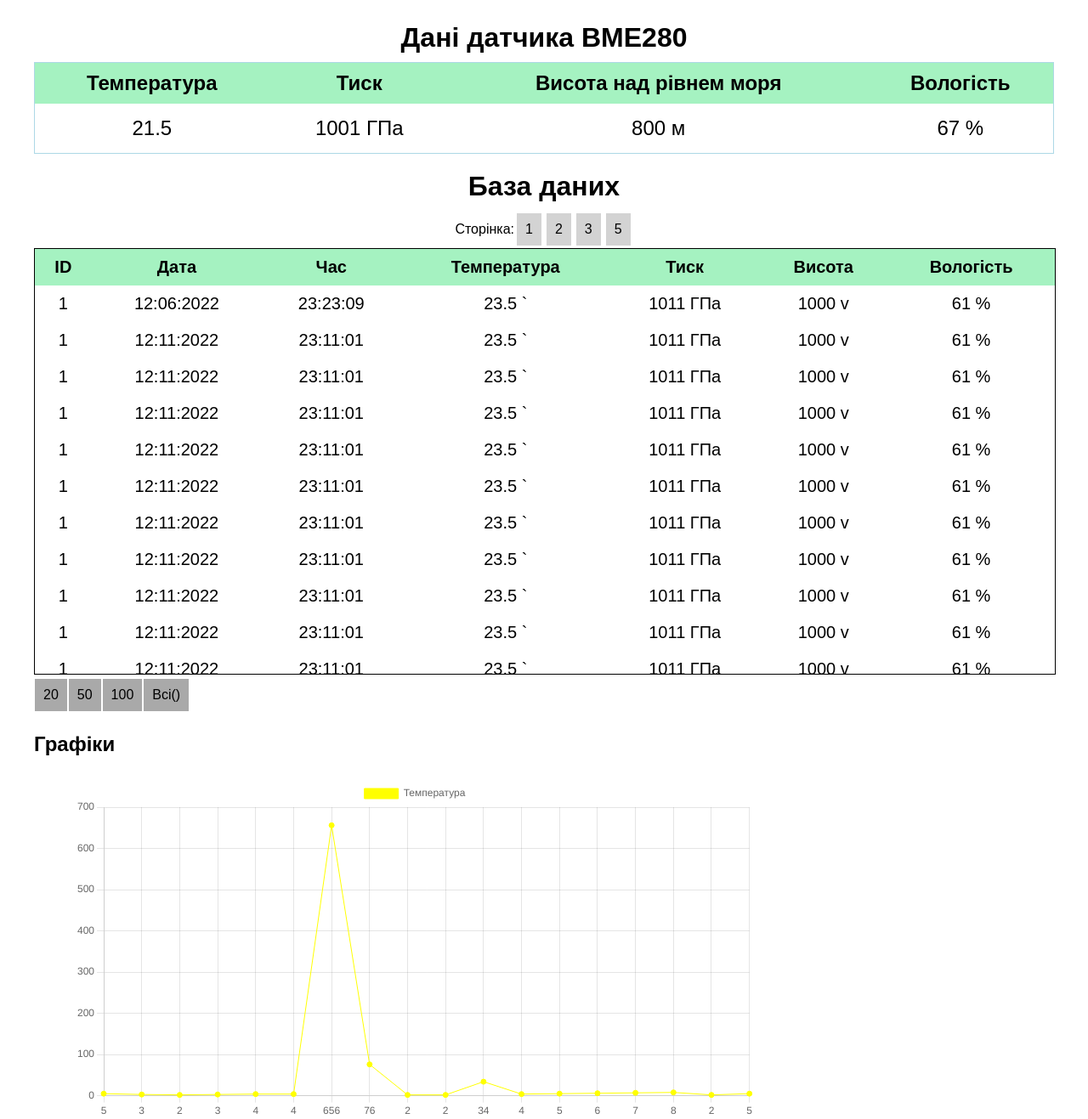
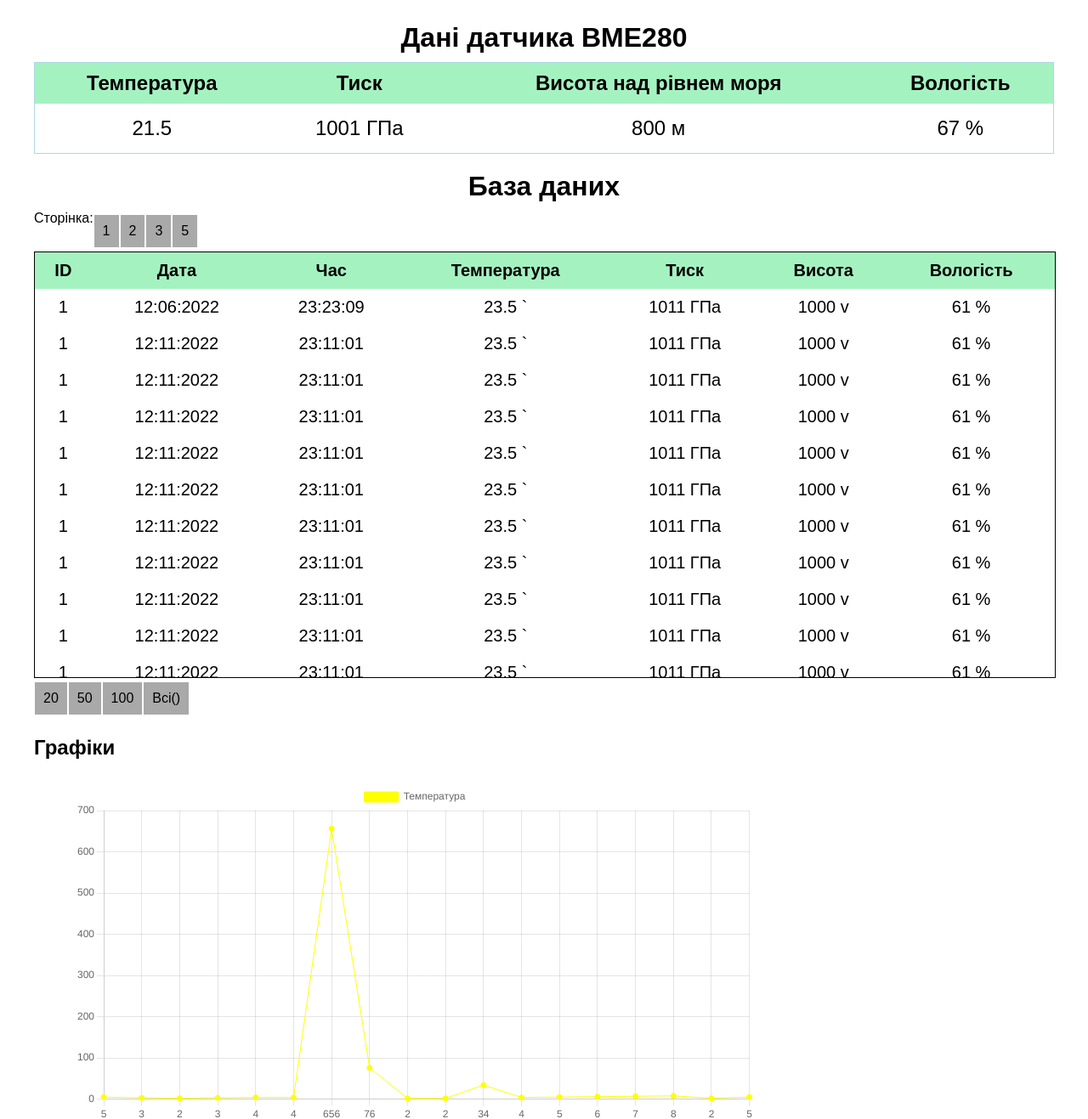
Before and after one commit to RuslanNadyrshyn/WeatherStation, a PHP site: page /index.html in a window 1280 px wide. Shown: the top 1317 px of the page at 85% size. Run offline with PHP 8.4, Linux system fonts and the light colour scheme.

Commit message:
code refactoring

```diff
--- a/css/styles.css
+++ b/css/styles.css
@@ -48,34 +48,20 @@ tr:not(:first-child):hover {
     max-height: 500px;
 }
 
-.navigator {
+.navigator-block {
 	display: flex;
 }
-
-.nav-counter {
+.navigator-item {
 	padding: 10px;
+	cursor: pointer;
 	background-color: darkgray;
-	cursor: pointer;
 	margin: 5px 1px;
 }
-.nav-counter:hover {
+.navigator-item:hover {
 	background-color: gray;
 }
-
-.page-navigator {
-	display: flex;
-	align-items: center;
-	justify-content: center;
-	overflow: auto;
-}
-.page-navigator-item {
-	padding: 10px;
-	background-color: lightgrey;
-	cursor: pointer;
-	margin: 3px;
-}
-.page-navigator-item:hover {
-	background-color: dimgrey;
+.navigator-item.selected {
+	background-color: darkslategray;
 }
 
 canvas {
--- a/index.html
+++ b/index.html
@@ -28,12 +28,12 @@
 		</table>
 
 		<h1>База даних</h2>
-        <div class="page-navigator">
+        <div class="navigator-block">
             Сторінка:
-            <div class="page-navigator-item" onclick="window.location='index.php?count=20';">1</div>
-            <div class="page-navigator-item" onclick="window.location='index.php?count=20';">2</div>
-            <div class="page-navigator-item" onclick="window.location='index.php?count=20';">3</div>
-            <div class="page-navigator-item" onclick="window.location='index.php?count=20';">5</div>
+            <div class="navigator-item" onclick="window.location='index.php?count=20';">1</div>
+            <div class="navigator-item" onclick="window.location='index.php?count=20';">2</div>
+            <div class="navigator-item" onclick="window.location='index.php?count=20';">3</div>
+            <div class="navigator-item" onclick="window.location='index.php?count=20';">5</div>
         </div>
 <!-- Створення таблиці "База даних"-->
         <div class="db-table-container">
@@ -202,11 +202,11 @@
                 </tr>
             </table>
         </div>
-        <div class="navigator">
-            <div class="nav-counter" onclick="window.location='index.php?count=20';">20</div>
-            <div class="nav-counter" onclick="window.location='index.php?count=50';">50</div>
-            <div class="nav-counter" onclick="window.location='index.php?count=100';">100</div>
-            <div class="nav-counter" onclick="window.location='index.php?count=';">Всі()</div>
+        <div class="navigator-block">
+            <div class="navigator-item" onclick="window.location='index.php?count=20';">20</div>
+            <div class="navigator-item" onclick="window.location='index.php?count=50';">50</div>
+            <div class="navigator-item" onclick="window.location='index.php?count=100';">100</div>
+            <div class="navigator-item" onclick="window.location='index.php?count=';">Всі()</div>
         </div>
 		<caption><h2>Графіки</h2></caption>
 		<div class="container"> 	<!--Ініціалізація графіків  -->
```
Also changed, not shown: index.php (+94 -95 lines), readme.md.
